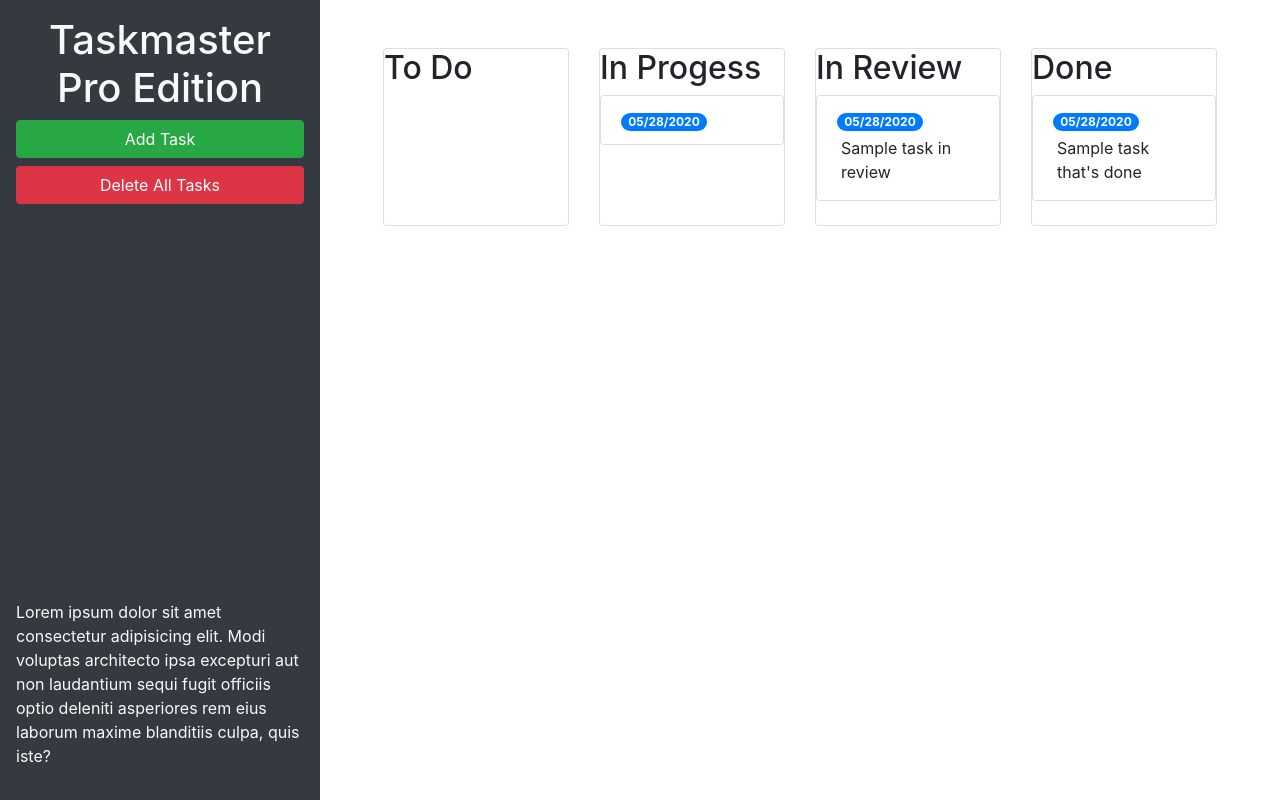
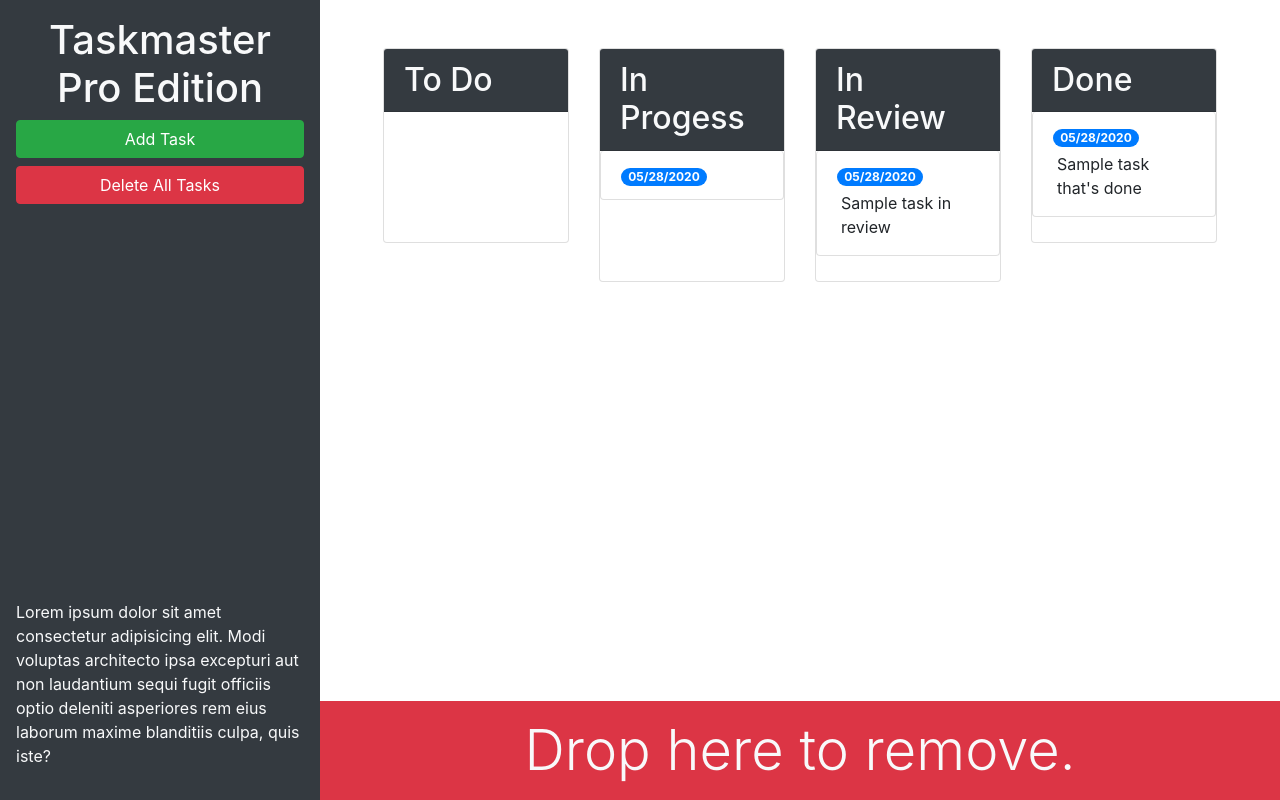
Before and after one commit to Rebekah818/taskmaster-pro, a plain HTML site: page taskmaster-starter/index.html in a window 1280 px wide. Drawn offline with nearby package versions, Linux system fonts and the light colour scheme.

Commit message:
color and trash added

```diff
--- a/taskmaster-starter/index.html
+++ b/taskmaster-starter/index.html
@@ -13,21 +13,22 @@
 <body>
 
   <div class="row min-vh-100 no-gutters">
-    <header class="col-12 col-lg-3 bg-dark text-light d-flex flex-column p-4 p-lg-3">
+    <header class="col-12 col-lg-3 bg-dark text-light sticky-top d-flex flex-column p-4 p-lg-3">
       <h1 class="text-center">Taskmaster Pro Edition</h1>
       <button id="create-task" class="btn btn-block btn-success" data-toggle="modal" data-target="#task-form-modal">Add
         Task</button>
       <button id="remove-tasks" class="btn btn-block btn-danger">Delete All Tasks</button>
-      <p class="mt-auto">Lorem ipsum dolor sit amet consectetur adipisicing elit. Modi voluptas architecto ipsa
+      <p class="mt-auto d-none d-lg-block">Lorem ipsum dolor sit amet consectetur adipisicing elit. Modi voluptas
+        architecto ipsa
         excepturi aut non
         laudantium sequi fugit officiis optio deleniti asperiores rem eius laborum maxime blanditiis culpa, quis iste?
       </p>
     </header>
-    <main class="col-12 col-lg-9">
+    <main class="col-12 col-lg-9 d-flex flex-column">
       <div class="m-5 row justify-content-around">
         <div class="col-12 col-md-6 col-xl-3 mb-3">
           <div class="card">
-            <h2>To Do</h2>
+            <h2 class="card-header bg-dark text-light">To Do</h2>
             <ul id="list-toDo" class="list-group">
             </ul>
           </div>
@@ -36,7 +37,7 @@
         <!-- in progess start -->
         <div class="col-12 col-md-6 col-xl-3 mb-3">
           <div class="card">
-            <h2>In Progess</h2>
+            <h2 class="card-header bg-dark text-light">In Progess</h2>
             <ul id="list-inProgress" class="list-group">
               <li class="list-group-item">
                 <span class="badge badge-primary badge-pill">05/28/2020</span>
@@ -48,7 +49,7 @@
         <!-- in review start -->
         <div class="col-12 col-md-6 col-xl-3 mb-3">
           <div class="card">
-            <h2>In Review</h2>
+            <h2 class="card-header bg-dark text-light">In Review</h2>
             <ul id="list-inReview" class="list-group">
               <li class="list-group-item">
                 <span class="badge badge-primary badge-pill">05/28/2020</span>
@@ -61,7 +62,7 @@
         <!-- done start -->
         <div class="col-12 col-md-6 col-xl-3 mb-3">
           <div class="card">
-            <h2>Done</h2>
+            <h2 class="card-header bg-dark text-light">Done</h2>
             <ul id="list-done" class="list-group">
               <li class="list-group-item">
                 <span class="badge badge-primary badge-pill">05/28/2020</span>
@@ -71,6 +72,11 @@
           </div>
         </div>
         <!-- done end -->
+      </div>
+      <div id="trash" class="mt-auto">
+        <div class="w=100 bg-danger p-3 text-center text-light display-4">
+          Drop here to remove.
+        </div>
       </div>
     </main>
   </div>
@@ -94,7 +100,7 @@
             </div>
             <div class="form-group">
               <label for="modalDueDate">Due date</label>
-              <input type="text" class="form-control id="modalDueDate" placeholder="mm/dd/yyyy" autocomplete="off" />
+              <input type="text" class="form-control id=" modalDueDate" placeholder="mm/dd/yyyy" autocomplete="off" />
             </div>
           </form>
         </div>
```
